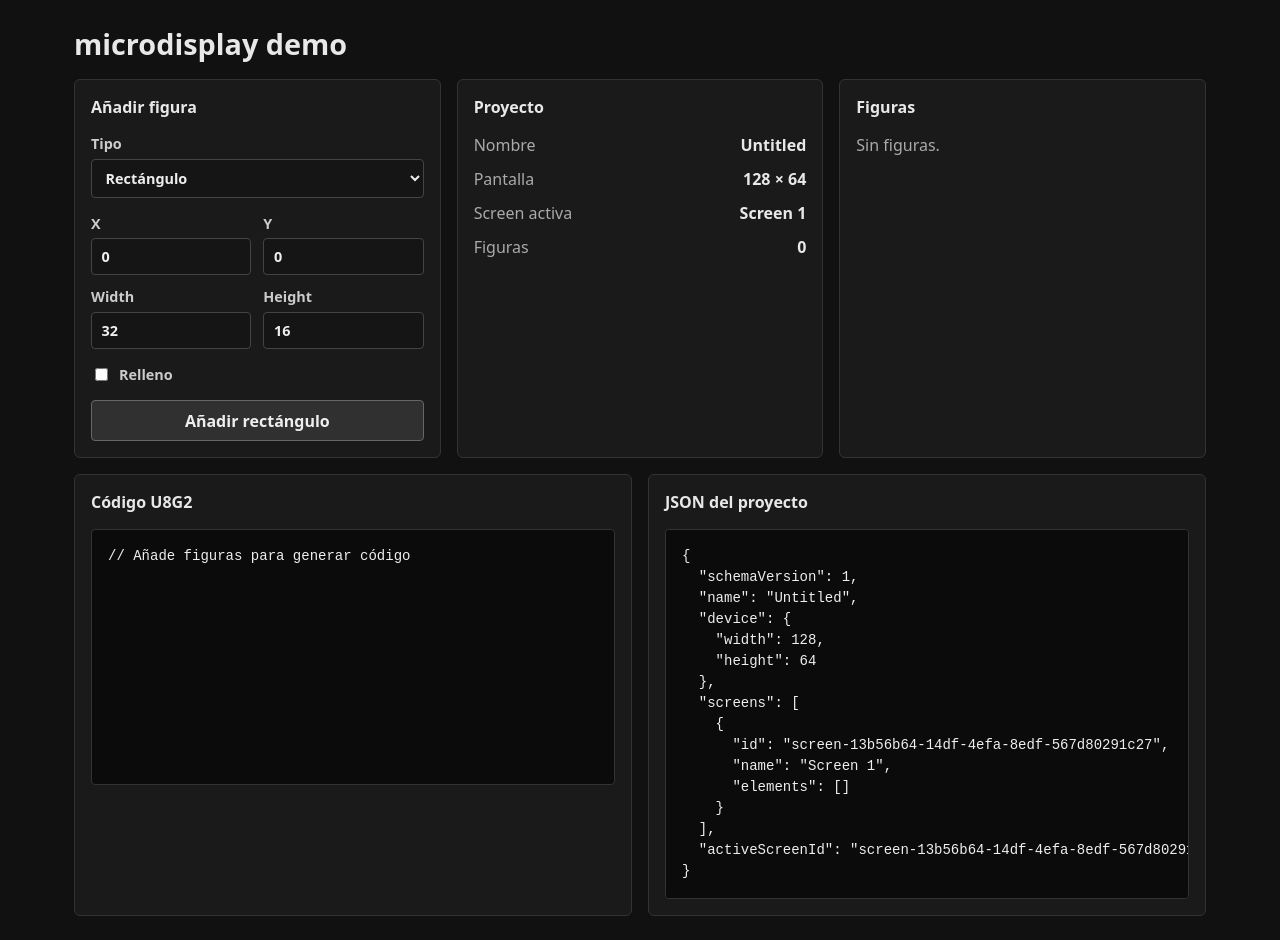
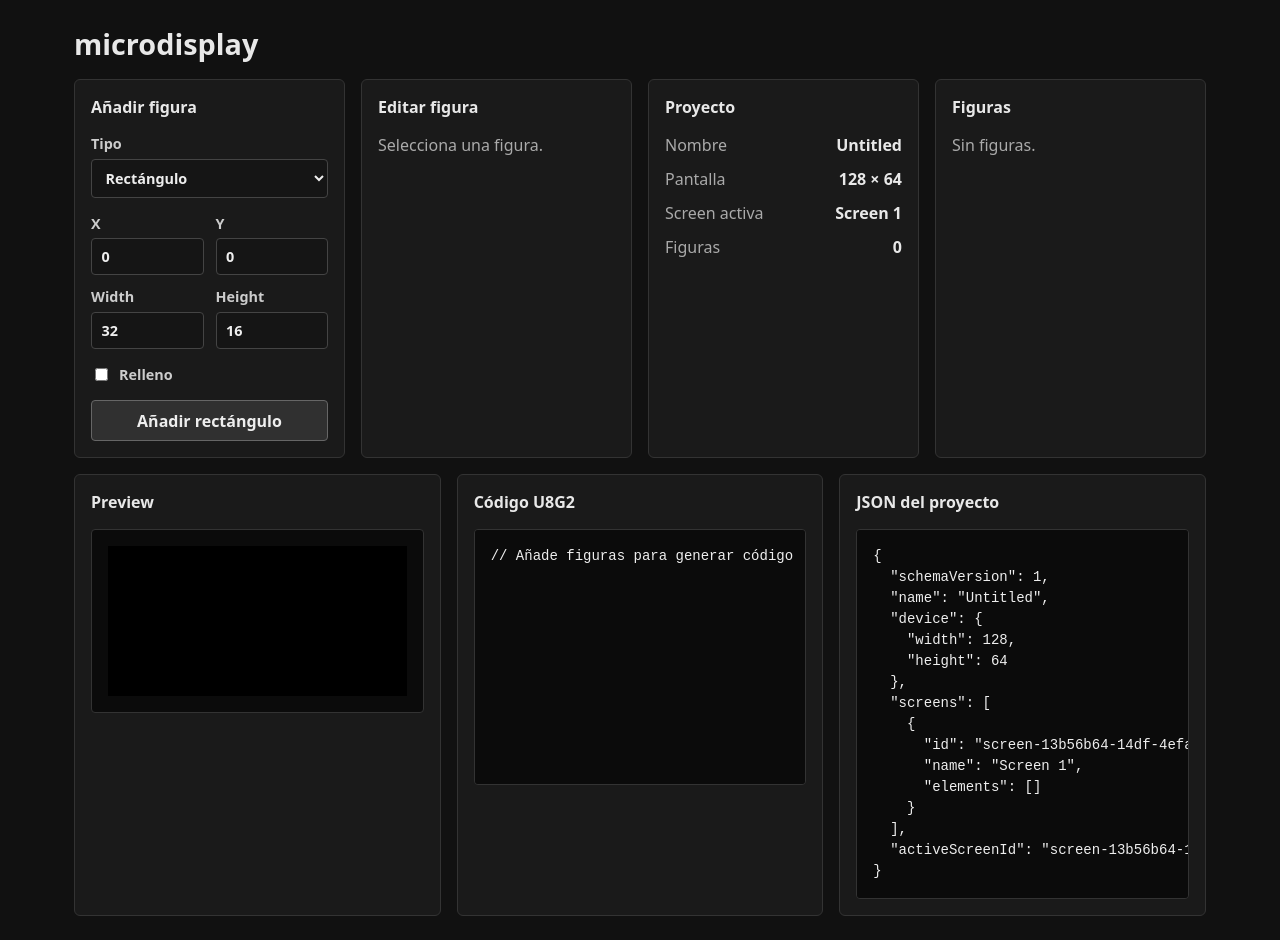
Before and after one commit to Helix128/microdisplay, a React (Vite) app: page / in a window 1280 px wide. Built offline with nearby package versions, Linux system fonts and the light colour scheme.

Commit message:
added shape preview and edit to demo ui

```diff
--- a/src/App.css
+++ b/src/App.css
@@ -83,16 +83,19 @@ input[type="checkbox"] {
 .workspace-grid,
 .output-grid {
   display: grid;
-  grid-template-columns: repeat(3, minmax(0, 1fr));
   gap: 1rem;
 }
 
 .workspace-grid {
-  margin-bottom: 1rem;
+  grid-template-columns: repeat(4, minmax(0, 1fr));
 }
 
 .output-grid {
-  grid-template-columns: repeat(2, minmax(0, 1fr));
+  grid-template-columns: repeat(3, minmax(0, 1fr));
+}
+
+.workspace-grid {
+  margin-bottom: 1rem;
 }
 
 .panel {
@@ -193,6 +196,16 @@ dd {
   justify-content: space-between;
   gap: 0.75rem;
   min-width: 0;
+  border: 1px solid transparent;
+  border-radius: 4px;
+  padding: 0.35rem;
+  cursor: pointer;
+}
+
+.element-list li:hover,
+.element-list li.selected {
+  border-color: #555;
+  background: #222;
 }
 
 .element-list li > div {
--- a/src/App.tsx
+++ b/src/App.tsx
@@ -4,10 +4,13 @@ import {
   createProject,
   getActiveScreen,
   removeElementFromScreen,
+  type DesignElement,
   type LineElement,
   type RectElement,
+  updateElementInScreen,
 } from "./core";
 import { u8g2 } from "./exporters";
+import { ScreenPreview } from "./preview/ScreenPreview";
 import { createId } from "./utils/id";
 import "./App.css";
 
@@ -33,6 +36,7 @@ function App() {
     createProject({ screenId: createId("screen") }),
   );
   const [elementKind, setElementKind] = useState<ElementKind>("rect");
+  const [selectedElementId, setSelectedElementId] = useState<string | null>(null);
   const [rectForm, setRectForm] = useState<RectForm>({
     x: 0,
     y: 0,
@@ -48,6 +52,8 @@ function App() {
   });
 
   const activeScreen = getActiveScreen(project);
+  const selectedElement =
+    activeScreen.elements.find((element) => element.id === selectedElementId) ?? null;
   const screenCode = u8g2.generateScreen(activeScreen);
 
   function addElement(event: FormEvent<HTMLFormElement>) {
@@ -63,6 +69,7 @@ function App() {
       setProject((currentProject) =>
         addElementToScreen(currentProject, currentProject.activeScreenId, rect),
       );
+      setSelectedElementId(rect.id);
       return;
     }
 
@@ -75,6 +82,7 @@ function App() {
     setProject((currentProject) =>
       addElementToScreen(currentProject, currentProject.activeScreenId, line),
     );
+    setSelectedElementId(line.id);
   }
 
   function removeElement(elementId: string) {
@@ -85,14 +93,22 @@ function App() {
         elementId,
       ),
     );
+
+    if (selectedElementId === elementId) {
+      setSelectedElementId(null);
+    }
+  }
+
+  function updateSelectedElement(element: DesignElement) {
+    setProject((currentProject) =>
+      updateElementInScreen(currentProject, currentProject.activeScreenId, element),
+    );
   }
 
   return (
     <main className="app-shell">
       <header className="app-header">
-        <div>
-          <h1>microdisplay demo</h1>
-        </div>
+        <h1>microdisplay</h1>
       </header>
 
       <section className="workspace-grid">
@@ -245,6 +261,140 @@ function App() {
           </form>
         </article>
 
+        <article className="panel edit-panel">
+          <h2>Editar figura</h2>
+          {selectedElement === null ? (
+            <p className="empty-state">Selecciona una figura.</p>
+          ) : selectedElement.type === "rect" ? (
+            <div className="editor-form">
+              <div className="field-grid">
+                <label>
+                  X
+                  <input
+                    type="number"
+                    value={selectedElement.x}
+                    onChange={(event) =>
+                      updateSelectedElement({
+                        ...selectedElement,
+                        x: event.currentTarget.valueAsNumber,
+                      })
+                    }
+                  />
+                </label>
+                <label>
+                  Y
+                  <input
+                    type="number"
+                    value={selectedElement.y}
+                    onChange={(event) =>
+                      updateSelectedElement({
+                        ...selectedElement,
+                        y: event.currentTarget.valueAsNumber,
+                      })
+                    }
+                  />
+                </label>
+                <label>
+                  Width
+                  <input
+                    type="number"
+                    value={selectedElement.width}
+                    onChange={(event) =>
+                      updateSelectedElement({
+                        ...selectedElement,
+                        width: event.currentTarget.valueAsNumber,
+                      })
+                    }
+                  />
+                </label>
+                <label>
+                  Height
+                  <input
+                    type="number"
+                    value={selectedElement.height}
+                    onChange={(event) =>
+                      updateSelectedElement({
+                        ...selectedElement,
+                        height: event.currentTarget.valueAsNumber,
+                      })
+                    }
+                  />
+                </label>
+              </div>
+              <label className="checkbox-field">
+                <input
+                  type="checkbox"
+                  checked={selectedElement.filled}
+                  onChange={(event) =>
+                    updateSelectedElement({
+                      ...selectedElement,
+                      filled: event.currentTarget.checked,
+                    })
+                  }
+                />
+                Relleno
+              </label>
+            </div>
+          ) : (
+            <div className="editor-form">
+              <div className="field-grid">
+                <label>
+                  X1
+                  <input
+                    type="number"
+                    value={selectedElement.x1}
+                    onChange={(event) =>
+                      updateSelectedElement({
+                        ...selectedElement,
+                        x1: event.currentTarget.valueAsNumber,
+                      })
+                    }
+                  />
+                </label>
+                <label>
+                  Y1
+                  <input
+                    type="number"
+                    value={selectedElement.y1}
+                    onChange={(event) =>
+                      updateSelectedElement({
+                        ...selectedElement,
+                        y1: event.currentTarget.valueAsNumber,
+                      })
+                    }
+                  />
+                </label>
+                <label>
+                  X2
+                  <input
+                    type="number"
+                    value={selectedElement.x2}
+                    onChange={(event) =>
+                      updateSelectedElement({
+                        ...selectedElement,
+                        x2: event.currentTarget.valueAsNumber,
+                      })
+                    }
+                  />
+                </label>
+                <label>
+                  Y2
+                  <input
+                    type="number"
+                    value={selectedElement.y2}
+                    onChange={(event) =>
+                      updateSelectedElement({
+                        ...selectedElement,
+                        y2: event.currentTarget.valueAsNumber,
+                      })
+                    }
+                  />
+                </label>
+              </div>
+            </div>
+          )}
+        </article>
+
         <article className="panel">
           <h2>Proyecto</h2>
           <dl>
@@ -276,7 +426,11 @@ function App() {
           ) : (
             <ul className="element-list">
               {activeScreen.elements.map((element) => (
-                <li key={element.id}>
+                <li
+                  className={element.id === selectedElementId ? "selected" : ""}
+                  key={element.id}
+                  onClick={() => setSelectedElementId(element.id)}
+                >
                   <div>
                     <code>{element.type}</code>
                     <span>{element.id}</span>
@@ -284,7 +438,10 @@ function App() {
                   <button
                     className="danger-button"
                     type="button"
-                    onClick={() => removeElement(element.id)}
+                    onClick={(event) => {
+                      event.stopPropagation();
+                      removeElement(element.id);
+                    }}
                   >
                     Borrar
                   </button>
@@ -296,6 +453,11 @@ function App() {
       </section>
 
       <section className="output-grid">
+        <article className="panel">
+          <h2>Preview</h2>
+          <ScreenPreview device={project.device} screen={activeScreen} />
+        </article>
+
         <article className="panel">
           <h2>Código U8G2</h2>
           <pre>{screenCode || "// Añade figuras para generar código"}</pre>
--- a/src/core/index.ts
+++ b/src/core/index.ts
@@ -6,5 +6,6 @@ export {
   getActiveScreen,
   removeElementFromScreen,
   setActiveScreen,
+  updateElementInScreen,
 } from "./project";
 export type { CreateProjectOptions, DeviceConfig, Project } from "./project";
--- a/src/core/project.ts
+++ b/src/core/project.ts
@@ -91,3 +91,23 @@ export function removeElementFromScreen(
     ),
   };
 }
+
+export function updateElementInScreen(
+  project: Project,
+  screenId: string,
+  element: DesignElement,
+): Project {
+  return {
+    ...project,
+    screens: project.screens.map((screen) =>
+      screen.id === screenId
+        ? {
+            ...screen,
+            elements: screen.elements.map((currentElement) =>
+              currentElement.id === element.id ? element : currentElement,
+            ),
+          }
+        : screen,
+    ),
+  };
+}
--- /dev/null
+++ b/src/preview/ScreenPreview.css
@@ -0,0 +1,15 @@
+.screen-preview-frame {
+  width: 100%;
+  overflow: auto;
+  border: 1px solid #333;
+  border-radius: 4px;
+  padding: 1rem;
+  background: #0b0b0b;
+}
+
+.screen-preview {
+  display: block;
+  width: 100%;
+  image-rendering: pixelated;
+  background: #000;
+}
--- /dev/null
+++ b/src/preview/ScreenPreview.tsx
@@ -0,0 +1,51 @@
+import type { DeviceConfig, Screen } from "../core";
+import "./ScreenPreview.css";
+
+type ScreenPreviewProps = {
+  device: DeviceConfig;
+  screen: Screen;
+};
+
+export function ScreenPreview({ device, screen }: ScreenPreviewProps) {
+  return (
+    <div className="screen-preview-frame">
+      <svg
+        className="screen-preview"
+        viewBox={`0 0 ${device.width} ${device.height}`}
+        role="img"
+        aria-label={`Preview of ${screen.name}`}
+      >
+        <rect width={device.width} height={device.height} fill="black" />
+        {screen.elements.map((element) => {
+          switch (element.type) {
+            case "rect":
+              return (
+                <rect
+                  key={element.id}
+                  x={element.x}
+                  y={element.y}
+                  width={element.width}
+                  height={element.height}
+                  fill={element.filled ? "white" : "none"}
+                  stroke={element.filled ? "none" : "white"}
+                  strokeWidth={1}
+                />
+              );
+            case "line":
+              return (
+                <line
+                  key={element.id}
+                  x1={element.x1}
+                  y1={element.y1}
+                  x2={element.x2}
+                  y2={element.y2}
+                  stroke="white"
+                  strokeWidth={1}
+                />
+              );
+          }
+        })}
+      </svg>
+    </div>
+  );
+}
```
Also changed, not shown: 1 other file (tests, documents, lock files or other folders).
